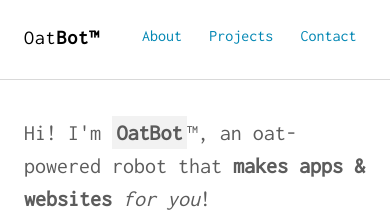
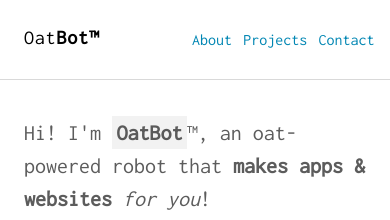
Before and after one commit to dino-koutrouzas/dotcom, a Jekyll site: the page built from index.html, in a window 390 px wide. Shown: the top 220 px of the page. Built offline with Jekyll 4.4.1, drawn with Linux system fonts in a browser that asks for light colours.

Commit message:
Improve mobile nav layout

```diff
--- a/assets/scss/main.scss
+++ b/assets/scss/main.scss
@@ -6,3 +6,14 @@
 
 @import "layout";
 @import "syntax-highlighting";
+
+@media all and (max-width: 568px) {
+  .navbar {
+    position: relative;
+    top: 4px;
+    left: 10px;
+  }
+  .navbar li {
+    padding: 0 .1em;
+  }
+}
```
